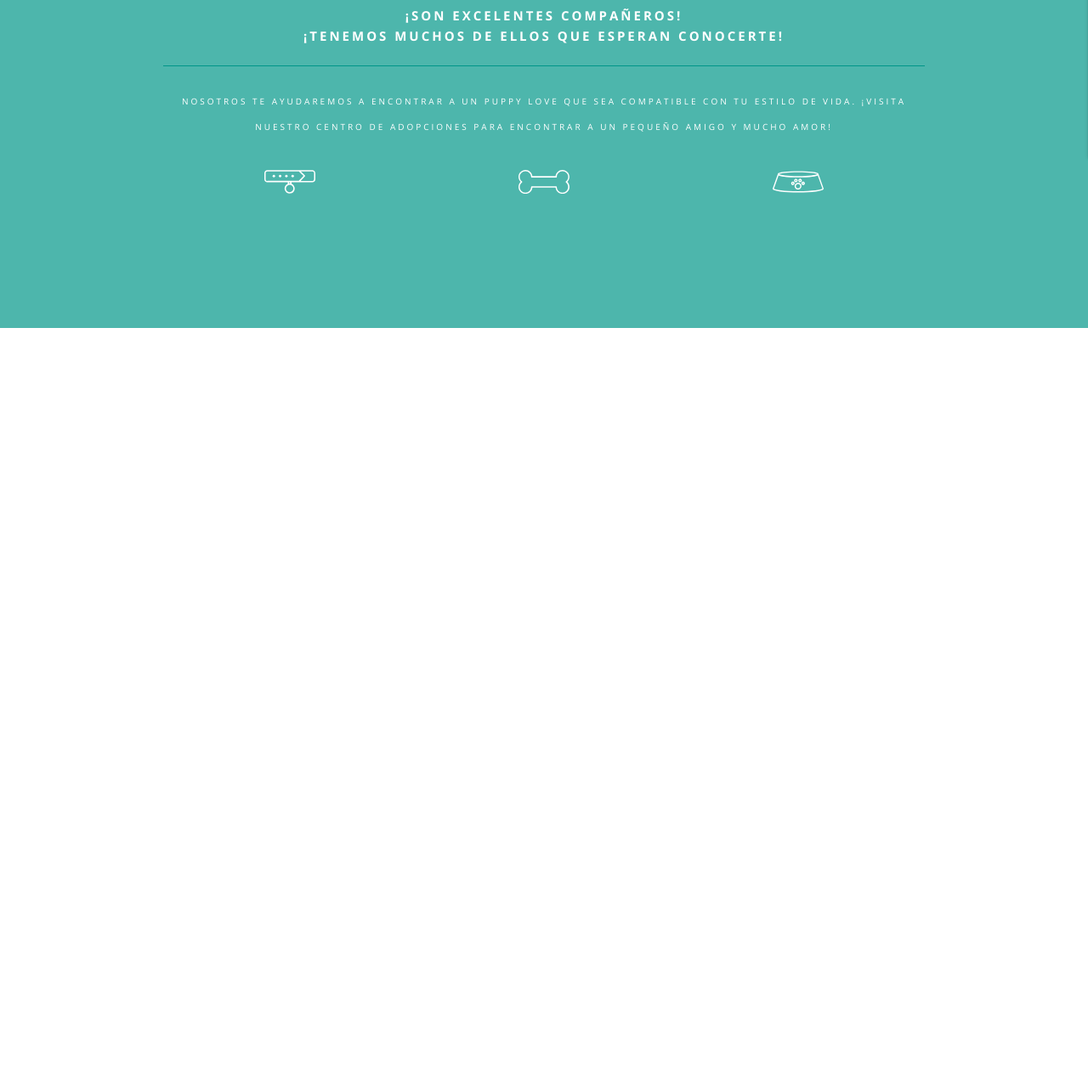
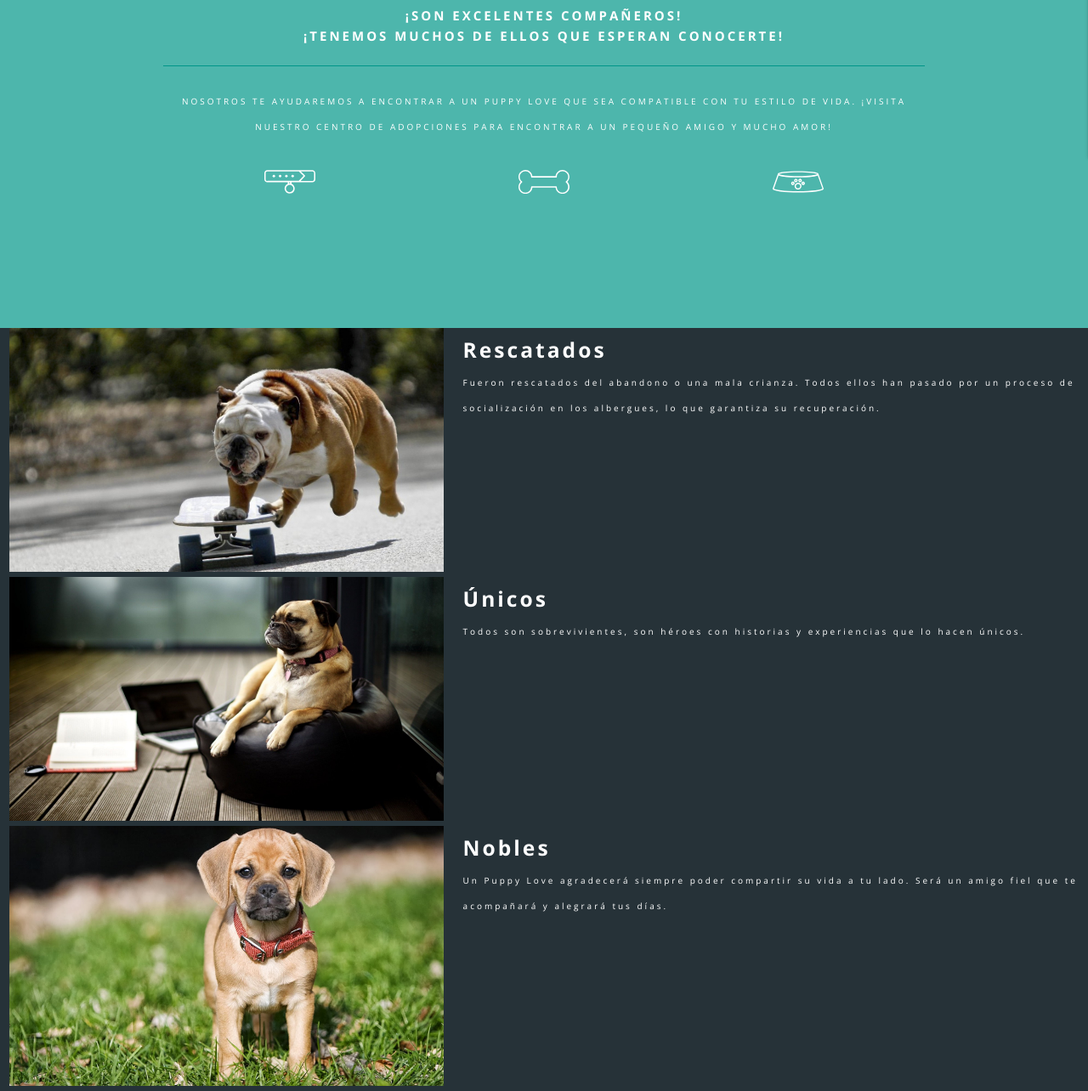
Before and after one commit to FiorellaQA/Puppy-Love, a website: page index.html in a window 1280 px wide. Shown: the part 675-1959 px from the top of the page at 85% size. Before the commit the page ends 1061 px from the top, so only its background shows below. Drawn offline with nearby package versions, Linux system fonts and the light colour scheme.

Commit message:
añadiendo seccion perfiles

```diff
--- a/assets/css/style.css
+++ b/assets/css/style.css
@@ -104,16 +104,22 @@ section.bienvenida {
 .bienvenida{
   text-transform: uppercase;
 }
-.bienvenida p{
-  font-size: x-small;
-}
 .bienvenida h6{
   font-weight: bold;
 }
 .divider {
   margin: 26px 0;
 }
+.fontSizeXs{
+  font-size: x-small;
+}
 
+.perfiles h5{
+  font-weight: bold;
+}
+.perfiles .row{
+  margin-bottom: inherit;
+}
 
 
 
--- a/index.html
+++ b/index.html
@@ -52,7 +52,7 @@
 						<h6 class="center-align white-text">¡Son excelentes compañeros!</h6>
 						<h6 class="center-align white-text">¡Tenemos muchos de ellos que esperan conocerte!</h6>
 						<div class="divider teal"></div>
-						<p class="center-align white-text light">Nosotros te ayudaremos a encontrar a un puppy love que sea compatible con tu estilo de vida.
+						<p class="center-align white-text light fontSizeXs">Nosotros te ayudaremos a encontrar a un puppy love que sea compatible con tu estilo de vida.
 							¡Visita nuestro centro de adopciones para encontrar a un pequeño amigo y mucho amor!</p>
 					</div>
 				</div>
@@ -69,12 +69,44 @@
 						<div class="col m4 s4 center">
 							<img src="assets/img/icons/pet-plate.svg" alt="">
 						</div>
-
-
-
 					</div>
 				</div>
 			</div>
+		</section>
+		<section class="perfiles">
+			<div class="row blue-grey darken-4">
+					<div class="col s5">
+						<img class="responsive-img" src="assets\img\pic01.jpg" alt="perro en skate">
+					</div>
+					<div class="col s7 text">
+						<h5 class="white-text">Rescatados</h5>
+						<p class="white-text light fontSizeXs">Fueron rescatados del abandono o una mala crianza. Todos ellos han pasado
+							por un proceso de socialización en los albergues, lo que garantiza su recuperación.
+						</p>
+					</div>
+				</div>
+				<div class="row blue-grey darken-4">
+					<div class="col m12 l5 xl5 s12 push-l7 img2">
+						<img class="responsive-img" src="assets\img\pic02.jpg" alt="Perro con computadora">
+					</div>
+					<div class="col m12 l7 xl7 s12 pull-l5 text">
+						<h5 class="white-text">Únicos</h5>
+						<p class="white-text light fontSizeXs">
+							Todos son sobrevivientes, son héroes con historias y experiencias que lo hacen únicos.
+						</p>
+					</div>
+				</div>
+				<div class="row blue-grey darken-4">
+					<div class="col m12 l5 xl5 s12 img3">
+						<img class="responsive-img" src="assets\img\pic03.jpg" alt="Cachorro en jardín">
+					</div>
+					<div class="col m12 l7 xl7 s12 text">
+						<h5 class="white-text">Nobles</h5>
+						<p class="white-text light fontSizeXs">Un Puppy Love agradecerá siempre poder compartir su vida a tu lado.
+							Será un amigo fiel que te acompañará y alegrará tus días.
+						</p>
+					</div>
+				</div>
 		</section>
         <script src="https://code.jquery.com/jquery-2.1.1.min.js"></script>
         <script src="assets/js/materialize.js"></script>
```
